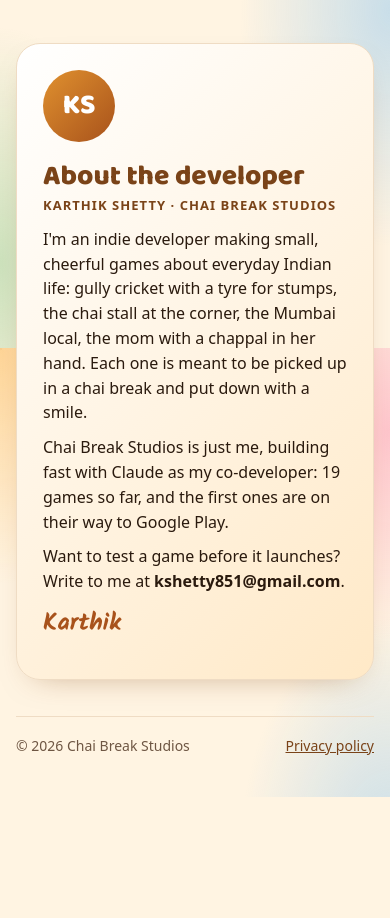
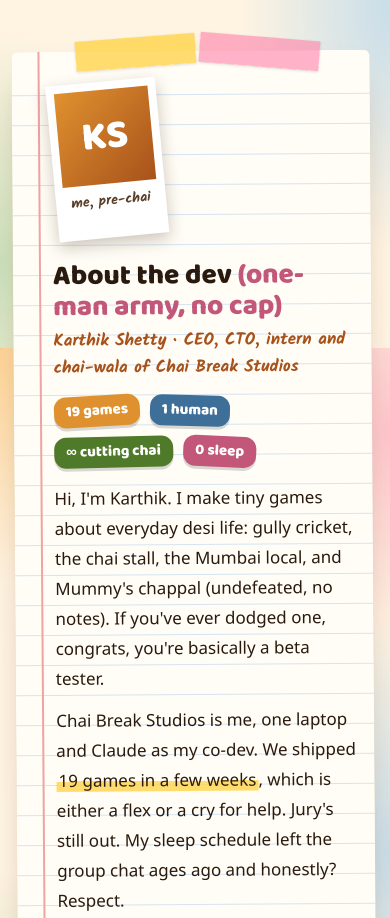
Before and after one commit to kshetty851-bit/chai-break, a plain HTML site: page index.html in a window 390 px wide. Shown: the part 8936-9854 px from the top of the page. Before the commit the page ends 9733 px from the top, so only its background shows below. Drawn offline with Linux system fonts and the light colour scheme.

Commit message:
Notebook-style About the dev, Gen Z edition
Co-Authored-By: Claude Opus 5.5 <noreply@anthropic.com>

```diff
--- a/index.html
+++ b/index.html
@@ -85,16 +85,29 @@ h2{font:800 clamp(28px,4vw,38px)/1.1 var(--sign); color:var(--chai-deep); margin
 .card p{margin:0; color:var(--muted)}
 .btn{margin-top:auto; align-self:flex-start; padding:8px 14px; border-radius:999px; background:var(--chai); color:#fff; text-decoration:none; font-weight:600}
 
-/* About */
-.about{display:grid; grid-template-columns:auto minmax(0,1fr); gap:20px; align-items:start; margin-top:44px; padding:26px; border-radius:24px;
-  background:linear-gradient(135deg,#fff 0%,#ffe9c7 100%); border:1px solid var(--line); box-shadow:0 12px 32px -20px rgba(120,60,10,.5)}
-.avatar{width:72px; height:72px; border-radius:50%; display:grid; place-items:center; color:#fff; font:800 28px/1 var(--sign);
-  background:linear-gradient(135deg,#e0912f,#a8521b)}
-.about h2{margin:0 0 2px}
-.about .role{margin:0 0 12px; color:var(--chai-deep); font-size:13px; letter-spacing:.08em; text-transform:uppercase; font-weight:600}
-.about p{margin:0 0 10px; max-width:68ch}
-.sig{font:700 24px var(--hand); color:#a8521b}
-@media (max-width:520px){ .about{grid-template-columns:1fr} }
+/* About: a page torn from a school notebook, taped to the wall */
+.about{position:relative; margin-top:52px; padding:34px 26px 28px 64px; border-radius:6px; transform:rotate(-.4deg);
+  background:repeating-linear-gradient(#fffdf6 0 29px, #d6e4f2 29px 30px), #fffdf6; background-position:0 14px;
+  box-shadow:0 1px 0 #e8dcc6, 0 18px 40px -22px rgba(90,40,10,.55)}
+.about::before{content:""; position:absolute; top:0; bottom:0; left:46px; width:2px; background:#f0a3a3}
+.about .tape{position:absolute; top:-14px; width:120px; height:30px; background:rgba(255,210,63,.75); box-shadow:0 1px 3px rgba(0,0,0,.12)}
+.about .tape.l{left:18%; transform:rotate(-4deg)} .about .tape.r{right:14%; transform:rotate(5deg); background:rgba(255,128,171,.6)}
+.about-grid{display:grid; grid-template-columns:auto minmax(0,1fr); gap:24px; align-items:start}
+.polaroid{width:128px; padding:8px 8px 26px; background:#fff; box-shadow:0 6px 16px rgba(60,30,10,.25); transform:rotate(-5deg); text-align:center}
+.polaroid .face{aspect-ratio:1; display:grid; place-items:center; color:#fff; font:800 40px/1 var(--sign); background:linear-gradient(135deg,#e0912f,#a8521b)}
+.polaroid span{display:block; margin-top:6px; font:700 14px var(--hand); color:#5a3e28}
+.about h2{margin:0; font:800 clamp(28px,4vw,36px)/1.1 var(--sign); color:#2a1a0e}
+.about h2 em{font-style:normal; color:#c2577a}
+.about .role{margin:4px 0 14px; font:700 17px var(--hand); color:#a8521b}
+.about p{margin:0 0 12px; max-width:64ch; line-height:30px; font-size:17px}
+.about p .hl{background:linear-gradient(transparent 55%, rgba(255,210,63,.75) 55%); padding:0 2px}
+.stickers{display:flex; flex-wrap:wrap; gap:10px; margin:6px 0 16px}
+.sticker{font:800 15px/1 var(--sign); padding:8px 12px; border-radius:12px; color:#fff; box-shadow:0 3px 0 rgba(0,0,0,.15)}
+.sticker:nth-child(1){background:#e0912f; transform:rotate(-3deg)} .sticker:nth-child(2){background:#3d6f99; transform:rotate(2deg)}
+.sticker:nth-child(3){background:#4f7a2a; transform:rotate(-1deg)} .sticker:nth-child(4){background:#c2577a; transform:rotate(3deg)}
+.sig{font:700 26px var(--hand); color:#a8521b; margin-top:4px}
+.sig small{display:block; font:400 14px var(--body); color:var(--muted)}
+@media (max-width:560px){ .about{padding:30px 18px 24px 40px} .about::before{left:26px} .about-grid{grid-template-columns:1fr} .polaroid{width:110px} }
 
 footer{margin-top:36px; padding-top:18px; border-top:1px solid var(--line); display:flex; flex-wrap:wrap; gap:8px 20px; justify-content:space-between; color:var(--muted); font-size:14px}
 
@@ -174,14 +187,19 @@ footer{margin-top:36px; padding-top:18px; border-top:1px solid var(--line); disp
   </div>
 
   <section class="about" id="about">
-    <div class="avatar" aria-hidden="true">KS</div>
-    <div>
-      <h2>About the developer</h2>
-      <p class="role">Karthik Shetty · Chai Break Studios</p>
-      <p>I'm an indie developer making small, cheerful games about everyday Indian life: gully cricket with a tyre for stumps, the chai stall at the corner, the Mumbai local, the mom with a chappal in her hand. Each one is meant to be picked up in a chai break and put down with a smile.</p>
-      <p>Chai Break Studios is just me, building fast with Claude as my co-developer: 19 games so far, and the first ones are on their way to Google Play.</p>
-      <p>Want to test a game before it launches? Write to me at <b>kshetty851@gmail.com</b>.</p>
-      <p class="sig">Karthik</p>
+    <span class="tape l" aria-hidden="true"></span><span class="tape r" aria-hidden="true"></span>
+    <div class="about-grid">
+      <div class="polaroid" aria-hidden="true"><div class="face">KS</div><span>me, pre-chai</span></div>
+      <div>
+        <h2>About the dev <em>(one-man army, no cap)</em></h2>
+        <p class="role">Karthik Shetty · CEO, CTO, intern and chai-wala of Chai Break Studios</p>
+        <div class="stickers"><span class="sticker">19 games</span><span class="sticker">1 human</span><span class="sticker">∞ cutting chai</span><span class="sticker">0 sleep</span></div>
+        <p>Hi, I'm Karthik. I make tiny games about everyday desi life: gully cricket, the chai stall, the Mumbai local, and Mummy's chappal (undefeated, no notes). If you've ever dodged one, congrats, you're basically a beta tester.</p>
+        <p>Chai Break Studios is me, one laptop and Claude as my co-dev. We shipped <span class="hl">19 games in a few weeks</span>, which is either a flex or a cry for help. Jury's still out. My sleep schedule left the group chat ages ago and honestly? Respect.</p>
+        <p>Right now I'm living rent-free in Google Play's review queue. The 14-day testing rule is my villain origin story. If a game crashes, no it didn't, that's a feature. (It's not. Please email me. I'm begging.)</p>
+        <p>Want to play stuff before it drops? Slide into <b>kshetty851@gmail.com</b>. Lowkey need testers, highkey will remember you forever.</p>
+        <p class="sig">Karthik ✌️<small>powered by cutting chai and questionable life choices</small></p>
+      </div>
     </div>
   </section>
 
@@ -193,6 +211,7 @@ footer{margin-top:36px; padding-top:18px; border-top:1px solid var(--line); disp
 <script>
 /* Brush-in only when the page is actually on screen, so the title never waits invisible (previews, background tabs). */
 requestAnimationFrame(() => requestAnimationFrame(() => document.documentElement.classList.add('painting')));
+setTimeout(() => document.documentElement.classList.remove('painting'), 2500); // safety net: never leave the title hidden
 </script>
 </body>
 </html>
```
